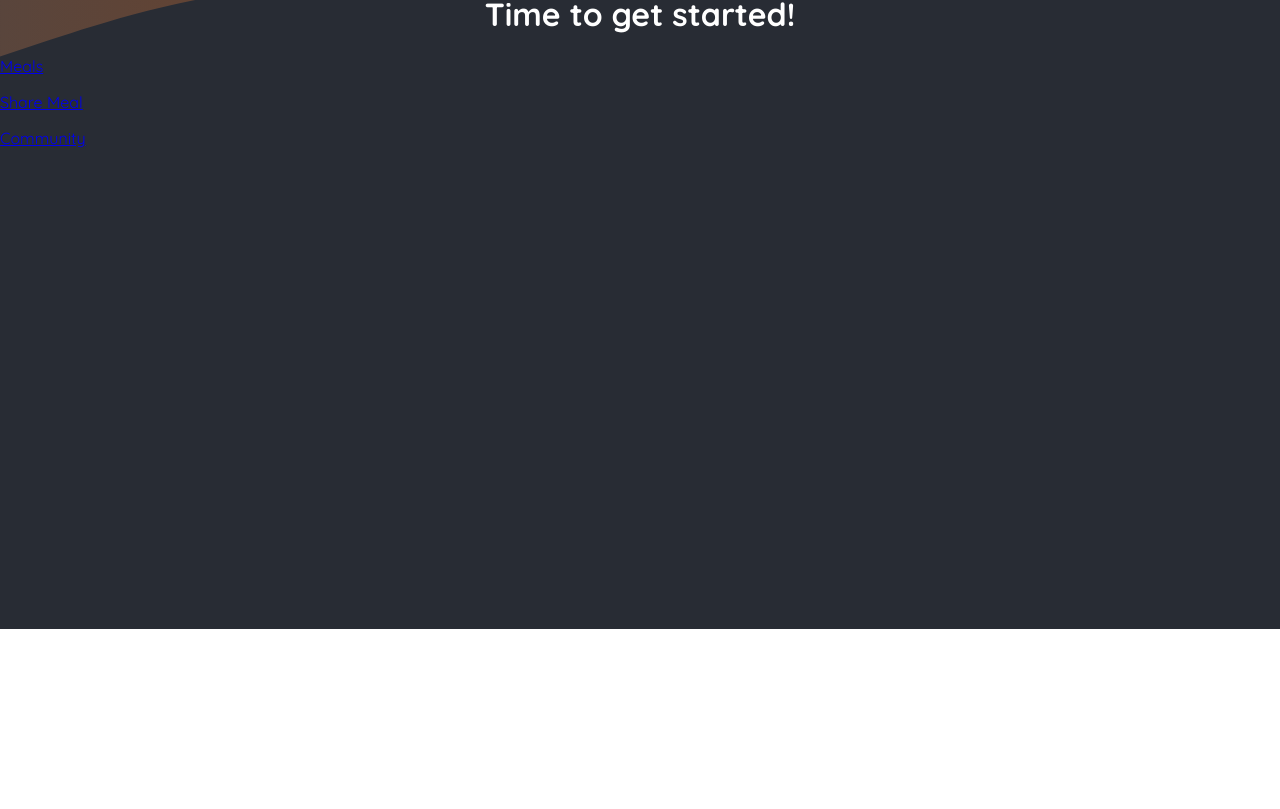
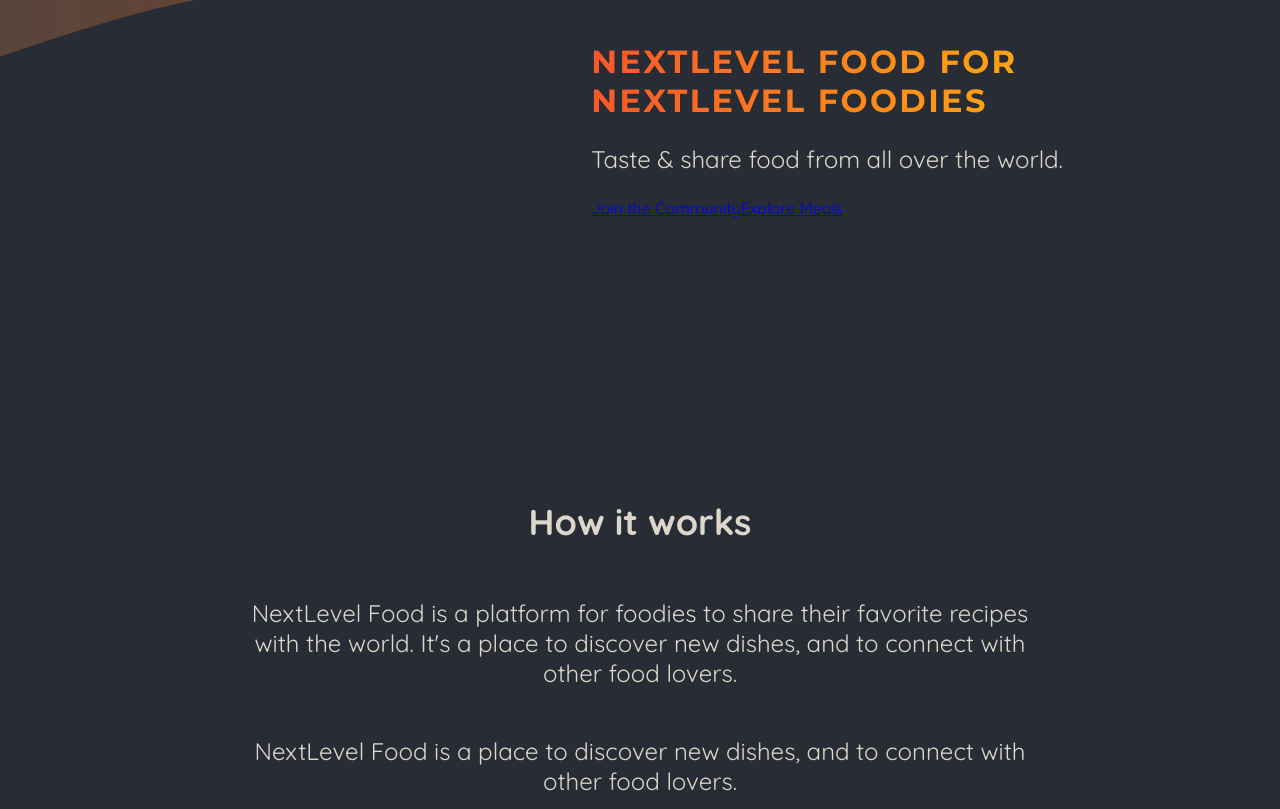
Before and after one commit to SanazBHMN/foodies, a Next.js app: page / in a window 1280 px wide. Shown: the part 171-980 px from the top of the page. Before the commit the page ends 800 px from the top, so only its background shows below. Built offline with nearby package versions, Linux system fonts and the light colour scheme.

Commit message:
Populate the starting page content

```diff
--- a/app/page.js
+++ b/app/page.js
@@ -1,20 +1,50 @@
 import Link from "next/link";
+
+import classes from "./page.module.css";
 
 export default function Home() {
   return (
+    <>
+      <header className={classes.header}>
+        <div className={classes.slideshow}></div>
+        <div>
+          <div className={classes.hero}>
+            <h1>NextLevel Food for NextLevel Foodies</h1>
+            <p>Taste & share food from all over the world.</p>
+          </div>
+          <div className={classes.cts}>
+            <Link href="/community">Join the Community</Link>
+            <Link href="/meals">Explore Meals</Link>
+          </div>
+        </div>
+      </header>
       <main>
-      <h1 style={{ color: "white", textAlign: "center" }}>
-        Time to get started!
-      </h1>
+        <section className={classes.section}>
+          <h2>How it works</h2>
           <p>
-        <Link href="/meals">Meals</Link>
+            NextLevel Food is a platform for foodies to share their favorite
+            recipes with the world. It&apos;s a place to discover new dishes,
+            and to connect with other food lovers.
           </p>
           <p>
-        <Link href="/meals/share">Share Meal</Link>
+            NextLevel Food is a place to discover new dishes, and to connect
+            with other food lovers.
+          </p>
+        </section>
+
+        <section className={classes.section}>
+          <h2>Why NextLevel Food?</h2>
+          <p>
+            NextLevel Food is a platform for foodies to share their favorite
+            recipes with the world. It&apos;s a place to discover new dishes,
+            and to connect with other food lovers.
           </p>
           <p>
-        <Link href="/community">Community</Link>
+            NextLevel Food is a place to discover new dishes, and to connect
+            with other food lovers.
           </p>
+        </section>
       </main>
+    </>
   );
 }
--- /dev/null
+++ b/app/page.module.css
@@ -0,0 +1,75 @@
+.header {
+  display: flex;
+  gap: 3rem;
+  margin: 3rem auto;
+  width: 90%;
+  max-width: 75rem;
+}
+
+.slideshow {
+  width: 40rem;
+  height: 25rem;
+}
+
+.hero {
+  color: #ddd6cb;
+  font-size: 1.5rem;
+}
+
+.hero h1 {
+  font-size: 2rem;
+  font-weight: bold;
+  font-family: "Montserrat", sans-serif;
+  letter-spacing: 0.15rem;
+  text-transform: uppercase;
+  background: linear-gradient(90deg, #f9572a, #ffc905);
+  background-clip: text;
+  -webkit-background-clip: text;
+  -webkit-text-fill-color: transparent;
+}
+
+.cta {
+  font-size: 1.5rem;
+  display: flex;
+  gap: 1rem;
+}
+
+.cta a {
+  display: inline-block;
+  margin-top: 1rem;
+  padding: 0.5rem 1rem;
+  border-radius: 0.5rem;
+  background: linear-gradient(90deg, #f9572a, #ff9b05);
+  color: #ffffff;
+  font-weight: bold;
+  text-decoration: none;
+}
+
+.cta a:hover,
+.cta a:active {
+  background: linear-gradient(90deg, #fd4715, #f9b241);
+}
+
+.cta a:first-child {
+  background: transparent;
+  font-weight: normal;
+  color: #ff9b05;
+  padding-left: 0;
+}
+
+.cta a:first-child:hover,
+.cta a:first-child:active {
+  background: transparent;
+  color: #f9b241;
+}
+
+.section {
+  display: flex;
+  flex-direction: column;
+  color: #ddd6cb;
+  font-size: 1.5rem;
+  max-width: 50rem;
+  width: 90%;
+  margin: 2rem auto;
+  text-align: center;
+}
--- a/components/main-header/main-header.js
+++ b/components/main-header/main-header.js
@@ -18,6 +18,7 @@
             alt="A plate with food on it"
             priority
           />
+          NextLevel Food
         </Link>
 
         <nav className={classes.nav}>
```
Lines whose indentation alone changed are shown as unchanged.
